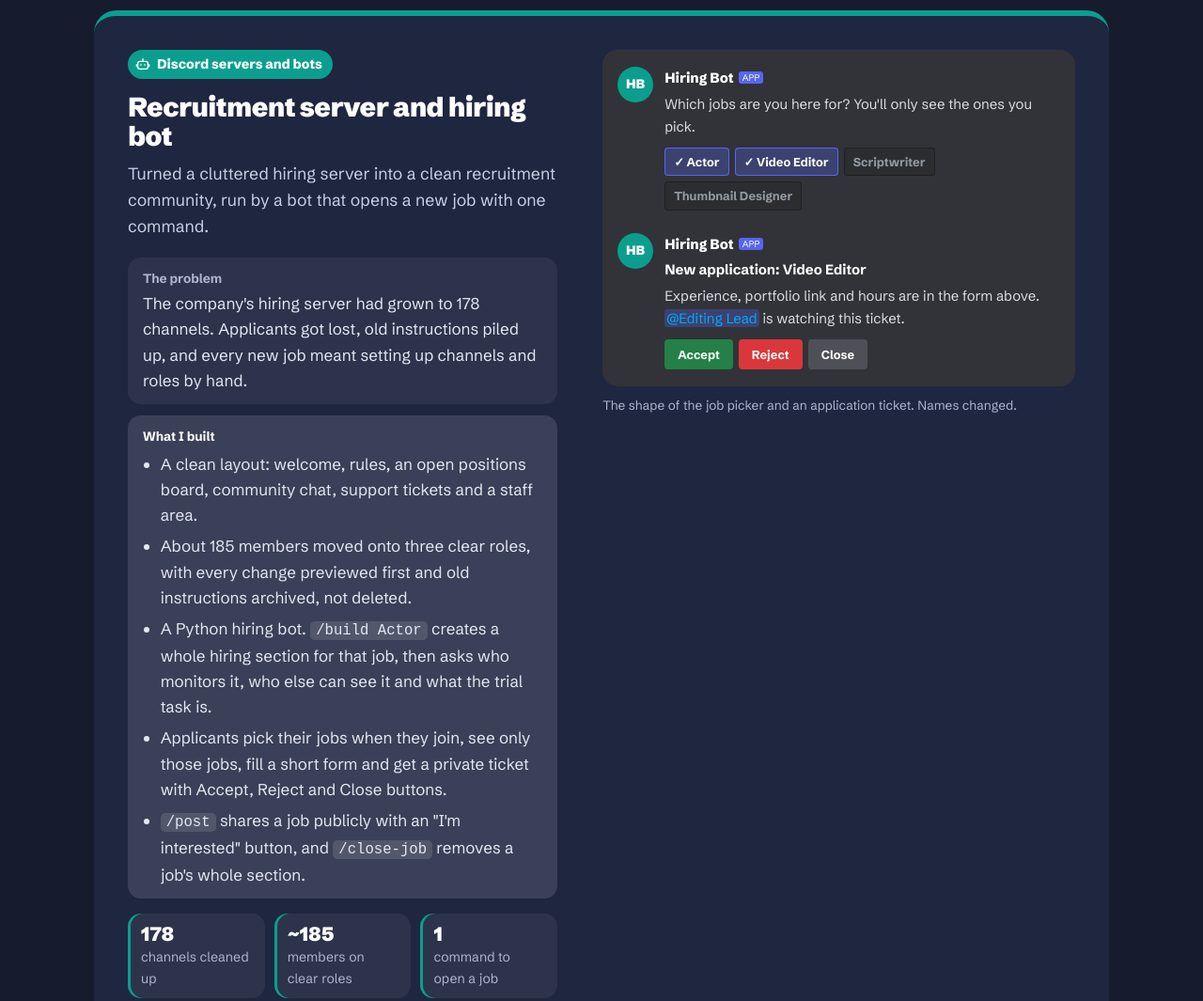
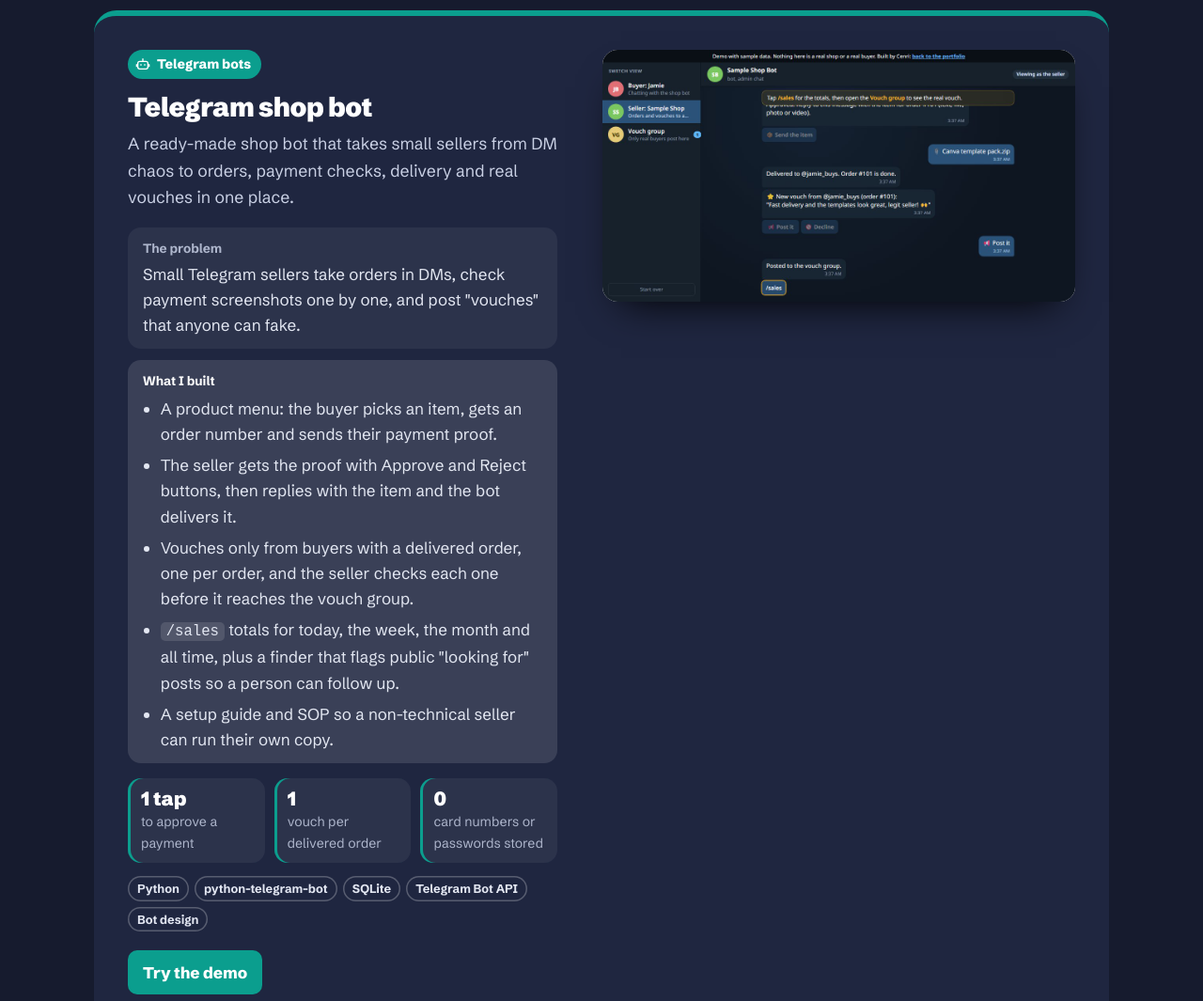
Before and after one commit to Cenri21/Portfolio, a plain HTML site: page portfolio.html in a window 1280 px wide. Shown: the part 2220-3285 px from the top of the page at 94% size. Drawn offline with Linux system fonts and the light colour scheme.

Commit message:
Portfolio: add Telegram shop bot
Co-Authored-By: Claude Opus 5.5 <noreply@anthropic.com>

```diff
--- a/portfolio.html
+++ b/portfolio.html
@@ -402,6 +402,34 @@
       Full guide: PROJECT-TEMPLATE.md (kept on Cenri's PC only).
     -->
 
+    <article class="piece p-bot" id="work-tgshop">
+      <div>
+        <span class="tag"><svg class="i"><use href="#i-bot"/></svg>Telegram bots</span>
+        <h3>Telegram shop bot</h3>
+        <p class="hook">A ready-made shop bot that takes small sellers from DM chaos to orders, payment checks, delivery and real vouches in one place.</p>
+        <div class="ba">
+          <div class="b"><strong>The problem</strong><p>Small Telegram sellers take orders in DMs, check payment screenshots one by one, and post "vouches" that anyone can fake.</p></div>
+          <div class="a"><strong>What I built</strong><ul>
+            <li>A product menu: the buyer picks an item, gets an order number and sends their payment proof.</li>
+            <li>The seller gets the proof with Approve and Reject buttons, then replies with the item and the bot delivers it.</li>
+            <li>Vouches only from buyers with a delivered order, one per order, and the seller checks each one before it reaches the vouch group.</li>
+            <li><code>/sales</code> totals for today, the week, the month and all time, plus a finder that flags public "looking for" posts so a person can follow up.</li>
+            <li>A setup guide and SOP so a non-technical seller can run their own copy.</li>
+          </ul></div>
+        </div>
+        <ul class="results">
+          <li><b>1 tap</b>to approve a payment</li>
+          <li><b>1</b>vouch per delivered order</li>
+          <li><b>0</b>card numbers or passwords stored</li>
+        </ul>
+        <ul class="tools-row"><li>Python</li><li>python-telegram-bot</li><li>SQLite</li><li>Telegram Bot API</li><li>Bot design</li></ul>
+        <a class="go" href="https://cenri-builds.vercel.app/demos/telegram-shop-bot.html" target="_blank" rel="noopener">Try the demo</a>
+      </div>
+      <a class="shot" href="https://cenri-builds.vercel.app/demos/telegram-shop-bot.html" target="_blank" rel="noopener" aria-label="Open the Telegram shop bot demo">
+        <img src="telegram-shop-bot.jpg" alt="Telegram shop bot demo: the seller's chat with a delivered order, a buyer's vouch waiting for approval, and the sales command" loading="lazy" width="1200" height="640">
+      </a>
+    </article>
+
     <article class="piece p-bot" id="work-hiring">
       <div>
         <span class="tag"><svg class="i"><use href="#i-bot"/></svg>Discord servers and bots</span>
```
Also changed, not shown: telegram-shop-bot.jpg (added).
